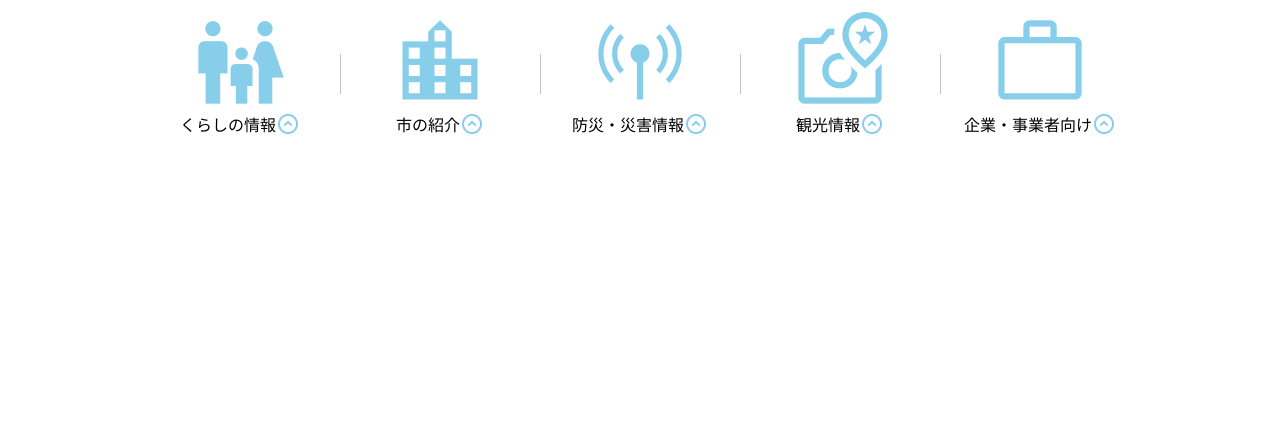
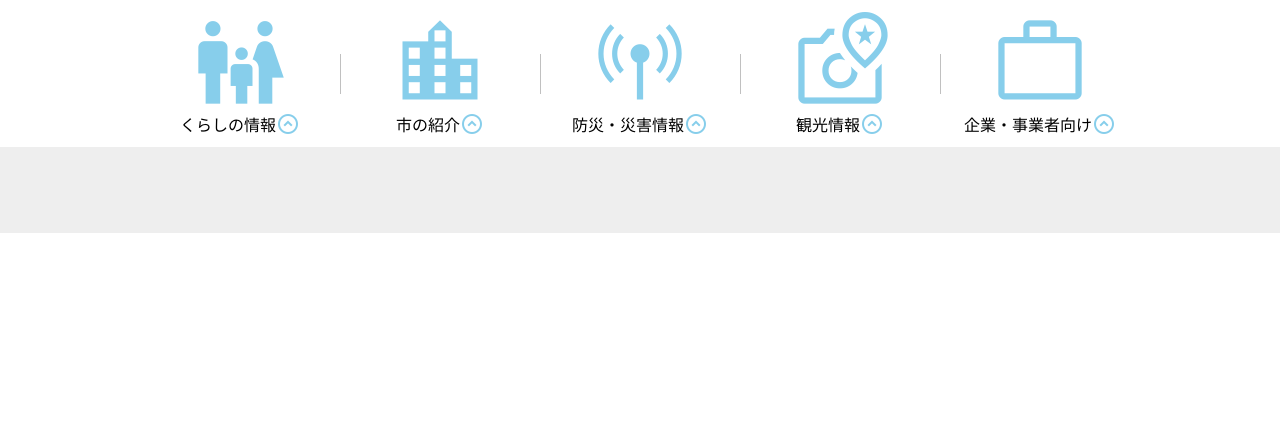
Before and after one commit to kazuki6723/local-government-page, a PHP site: page / in a window 1280 px wide. Shown: the part 727-1159 px from the top of the page. Run offline with PHP 8.4, Linux system fonts and the light colour scheme; style sheets or scripts are compiled from the project's sources.

Commit message:
news-barの枠組みを追加

```diff
--- a/css/news-bar.css
+++ b/css/news-bar.css
@@ -1 +1,8 @@
-/*# sourceMappingURL=news-bar.css.map */
+.news-bar-container {
+  width: 100%;
+  height: 46px;
+  padding: 20px 0;
+  background-color: #eee;
+  display: flex;
+  justify-content: center;
+}/*# sourceMappingURL=news-bar.css.map */
--- a/index.html
+++ b/index.html
@@ -228,6 +228,8 @@
       </ul>
     </nav>
 
+    <section class="news-bar-container"></section>
+
     <script
       type="text/javascript"
       src="https://cdn.jsdelivr.net/npm/slick-carousel@1.8.1/slick/slick.min.js"
--- a/scss/news-bar.scss
+++ b/scss/news-bar.scss
@@ -0,0 +1,10 @@
+$news-bar-height: 46px;
+
+.news-bar-container {
+  width: 100%;
+  height: $news-bar-height;
+  padding: 20px 0;
+  background-color: #eee;
+  display: flex;
+  justify-content: center;
+}
```
Also changed, not shown: 1 other file.
